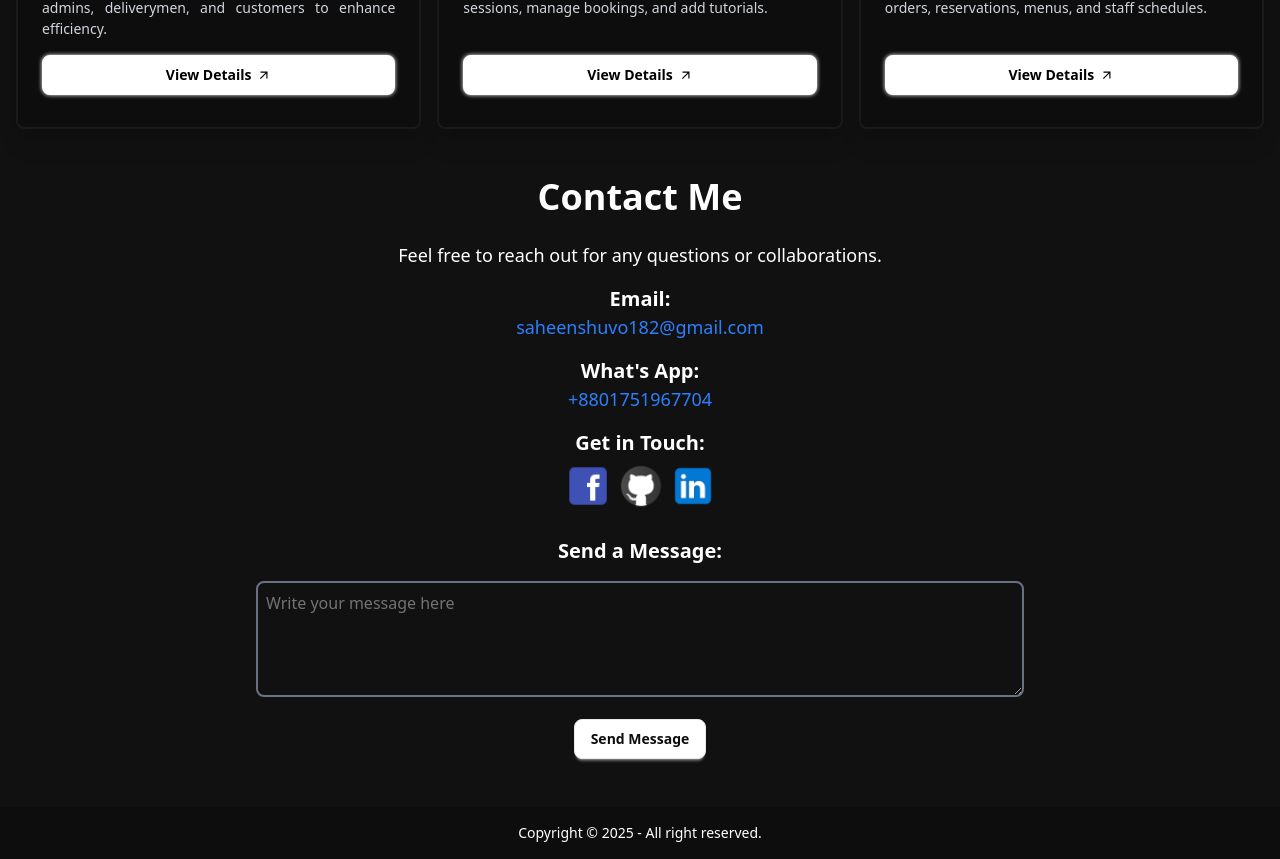
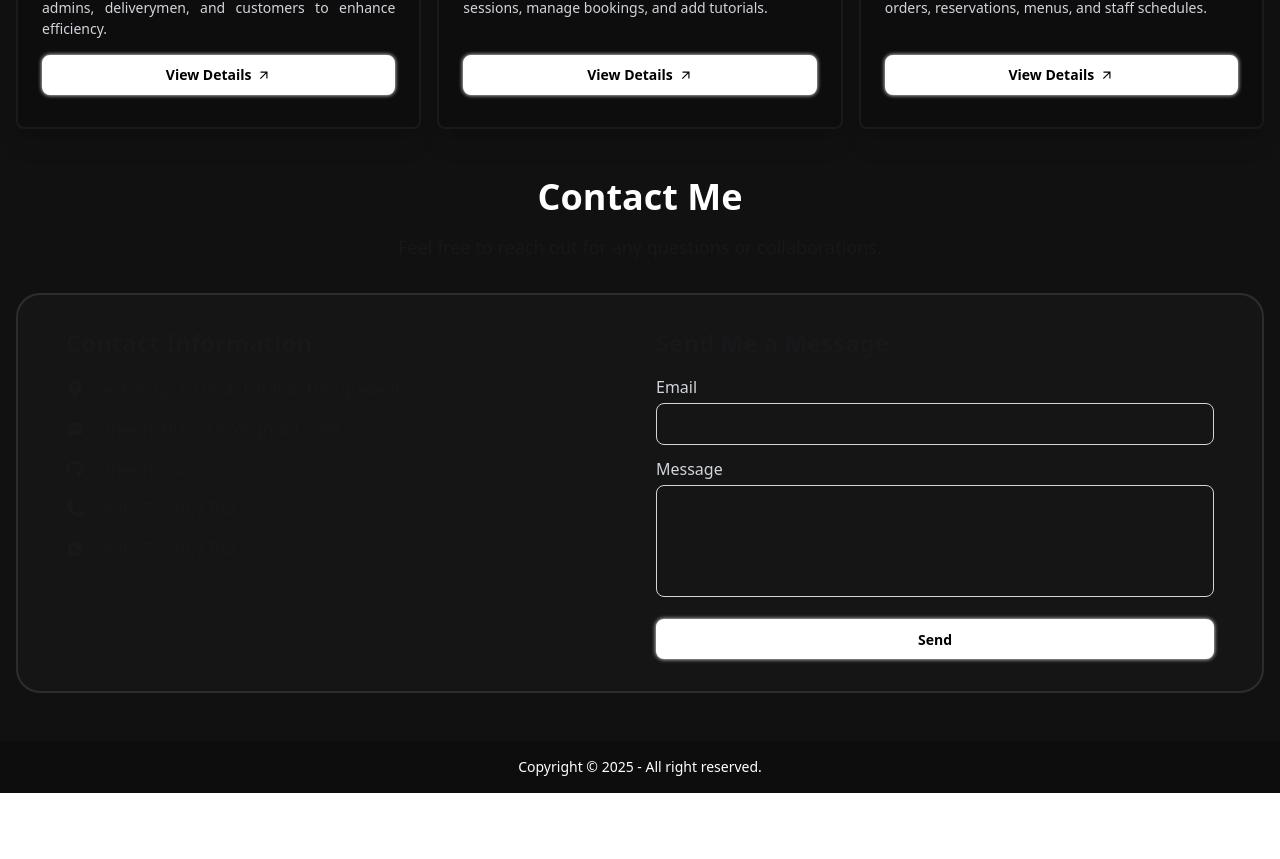
Before and after one commit to saheen-shuvo/my-portfolio, a React (Vite) app: page / in a window 1280 px wide. Shown: the part 1840-2699 px from the top of the page. After the commit the page ends 2633 px from the top, so only its background shows below. Built offline with nearby package versions, Linux system fonts and the light colour scheme.

Commit message:
Contact added with email.js

```diff
--- a/package.json
+++ b/package.json
@@ -10,6 +10,7 @@
     "preview": "vite preview"
   },
   "dependencies": {
+    "@emailjs/browser": "^4.4.1",
     "@tailwindcss/vite": "^4.0.13",
     "framer-motion": "^12.6.3",
     "localforage": "^1.10.0",
@@ -20,6 +21,7 @@
     "react-router-dom": "^7.3.0",
     "react-scroll": "^1.9.3",
     "sort-by": "^1.2.0",
+    "sweetalert2": "^11.19.1",
     "tailwindcss": "^4.0.13"
   },
   "devDependencies": {
--- a/src/components/Contact.jsx
+++ b/src/components/Contact.jsx
@@ -1,95 +1,132 @@
 import React from "react";
-import linkedInIcon from "../assets/images/linkedIn icon.png";
-import gitHubIcon from "../assets/images/gitHub icon1.png";
-import facebookIcon from "../assets/images/fb icon.png";
+import { FaGithub, FaLocationDot, FaPhone } from "react-icons/fa6";
+import { IoLogoWhatsapp } from "react-icons/io";
+import { MdEmail } from "react-icons/md";
+import { useRef } from "react";
+import emailjs from "@emailjs/browser";
+import Swal from "sweetalert2";
+import { motion } from "framer-motion";
 
 const Contact = () => {
+  const form = useRef();
+
+  const sendEmail = (e) => {
+    e.preventDefault();
+
+    if (!form.current) {
+      console.error("Form reference is null.");
+      return;
+    }
+
+    const formData = new FormData(form.current);
+    console.log("Form Data:", Object.fromEntries(formData));
+
+    emailjs
+      .sendForm(
+        import.meta.env.VITE_EMAIL_SERVICE_ID,
+        import.meta.env.VITE_EMAIL_TEMPLATE_ID,
+        form.current,
+        {
+          publicKey: import.meta.env.VITE_EMAIL_PUBLIC_KEY,
+        }
+      )
+      .then(
+        () => {
+          Swal.fire("Success!", "Email Sent successfully", "success");
+        },
+        (error) => {
+          Swal.fire(
+            "Failed!",
+            `Could not send email: ${error.text}`,
+            "warning"
+          );
+        }
+      );
+  };
   return (
-    <section
+    <div
+      className=" bg-[#111111] px-2 lg:px-4 py-12 max-w-screen-xl mx-auto"
       id="contact"
-      className="bg-[#111111] px-4 py-12 max-w-screen-xl mx-auto"
     >
-      <h2 className="text-lg md:text-4xl font-bold text-center text-white mb-6">
+      <h2 className="text-lg md:text-4xl font-bold text-center text-white mb-2 md:mb-4">
         Contact Me
       </h2>
-
-      <div className="max-w-screen-md mx-auto text-center text-white">
-        <p className="text-lg mb-4">
+      <p className="text-xs md:text-lg mb-4 text-center">
         Feel free to reach out for any questions or collaborations.
       </p>
-
-        {/* Email Address */}
-        <div className="mb-4">
-          <h3 className="text-xl font-semibold">Email:</h3>
-          <p className="text-lg">
-            <a
-              href="mailto:your-email@example.com"
-              className="text-blue-500 hover:underline"
+      <motion.div
+        initial={{ opacity: 0, scale: 0.7, y: 50 }}
+        whileInView={{ opacity: 1, scale: 1, y: 0 }}
+        viewport={{ once: true, amount: 0.05 }}
+        transition={{
+          duration: 1.2,
+          ease: [0.22, 1, 0.36, 1],
+        }}
+        id="intro-container"
+        className="border-2 border-yellow-400 mt-8 flex flex-col lg:flex-row px-4 lg:px-8 py-8 rounded-xl lg:rounded-3xl"
       >
-              saheenshuvo182@gmail.com
-            </a>
+        {/* Left */}
+        <div className="flex-1">
+          <h1 className="pl-4 text-lg md:text-2xl font-semibold pb-4">
+            Contact Information
+          </h1>
+          <div className="pl-4 flex flex-col gap-3 text-lg">
+            <p className="flex items-center gap-2">
+              <FaLocationDot /> Sector 12, Uttara, Dhaka, Bangladesh
+            </p>
+            <p className="flex items-center gap-2">
+              <MdEmail /> saheenshuvo182@gmail.com
+            </p>
+            <p className="flex items-center gap-2">
+              <FaGithub /> saheen-shuvo
+            </p>
+            <p className="flex items-center gap-2">
+              <FaPhone /> +8801751967704
+            </p>
+            <p className="flex items-center gap-2">
+              <IoLogoWhatsapp /> +8801751967704
             </p>
           </div>
+        </div>
+        {/*Right */}
+        <div className="flex-1">
+          <h1 className="pl-4 text-lg md:text-2xl font-semibold pb-4 mt-8 lg:mt-0">
+            Send Me a Message
+          </h1>
+          <div>
+            <div className="">
+              <form ref={form} onSubmit={sendEmail} className="w-full px-4">
+                <label className="block text-gray-300 font-medium mb-1">
+                  Email
+                </label>
+                <input
+                  type="email"
+                  name="user_email"
+                  className="w-full p-2 border border-gray-300 rounded-lg focus:outline-none focus:ring-2 focus:ring-blue-400"
+                  required
+                />
 
-        {/* Phone Number (optional) */}
-        <div className="mb-4">
-          <h3 className="text-xl font-semibold">What's App:</h3>
-          <p className="text-lg">
-            <a href="tel:+1234567890" className="text-blue-500 hover:underline">
-              +8801751967704
-            </a>
-          </p>
-        </div>
-
-        {/* Social Media Links */}
-        <h3 className="text-xl font-semibold">Get in Touch:</h3>
-        <div className="flex justify-center items-center gap-1 mt-1 md:mb-5">
-          {/* Facebook */}
-          <a href="https://www.facebook.com/share/1BYWbr36dS/?mibextid=wwXIfr">
-            {" "}
-            <button>
-              <img className="w-[26px] md:w-[50px]" src={facebookIcon} alt="" />
-            </button>
-          </a>
-          {/* Github */}
-          <a href="https://github.com/saheen-shuvo">
-            {" "}
-            <button>
-              <img className="w-6 md:w-12" src={gitHubIcon} alt="" />
-            </button>
-          </a>
-          {/* LinkedIn */}
-          <a href="https://www.linkedin.com/in/saheen-alam-shuvo-182-li/">
-            <button>
-              <img className="w-6 md:w-12" src={linkedInIcon} alt="" />
-            </button>
-          </a>
-        </div>
-
-        {/* Optional: Contact Form */}
-        <div>
-          <h3 className="text-xl font-semibold">Send a Message:</h3>
-          <form
-            action="mailto:saheenshuvo182@gmail.com"
-            method="POST"
-            encType="text/plain"
-          >
+                <label className="block text-gray-300 font-medium mt-3 mb-1">
+                  Message
+                </label>
                 <textarea
                   name="message"
-              rows="4"
-              className="w-full p-2 my-4 text-gray-300 border-2 border-gray-500 rounded-lg"
-              placeholder="Write your message here"
+                  className="w-full p-2 border border-gray-300 rounded-lg h-28 resize-none focus:outline-none focus:ring-2 focus:ring-blue-400"
+                  required
                 ></textarea>
-            <button
+
+                <input
                   type="submit"
-              className="bg-[#FFFFFF] btn text-[#0D0D0D] hover:bg-[#E6E6E6] font-semibold px-4 py-2 rounded-lg transition duration-300 "
-            >
-              Send Message
-            </button>
+                  value="Send"
+                  id="intro-btn"
+                  className="btn px-12 w-full text-white py-2 mt-4 rounded-lg"
+                />
               </form>
             </div>
           </div>
-    </section>
+        </div>
+      </motion.div>
+    </div>
   );
 };
 
```
Also changed, not shown: 2 other files (tests, documents, lock files or other folders). Lines whose indentation alone changed are shown as unchanged.
